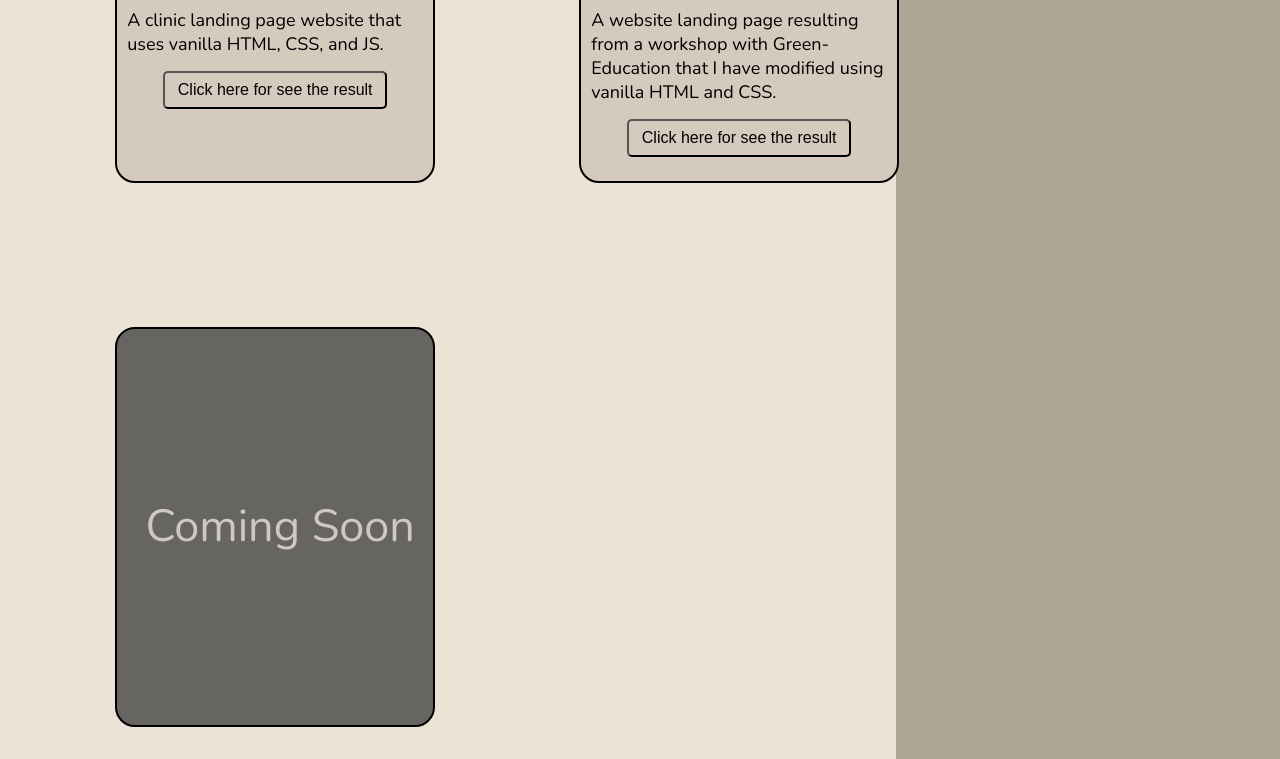
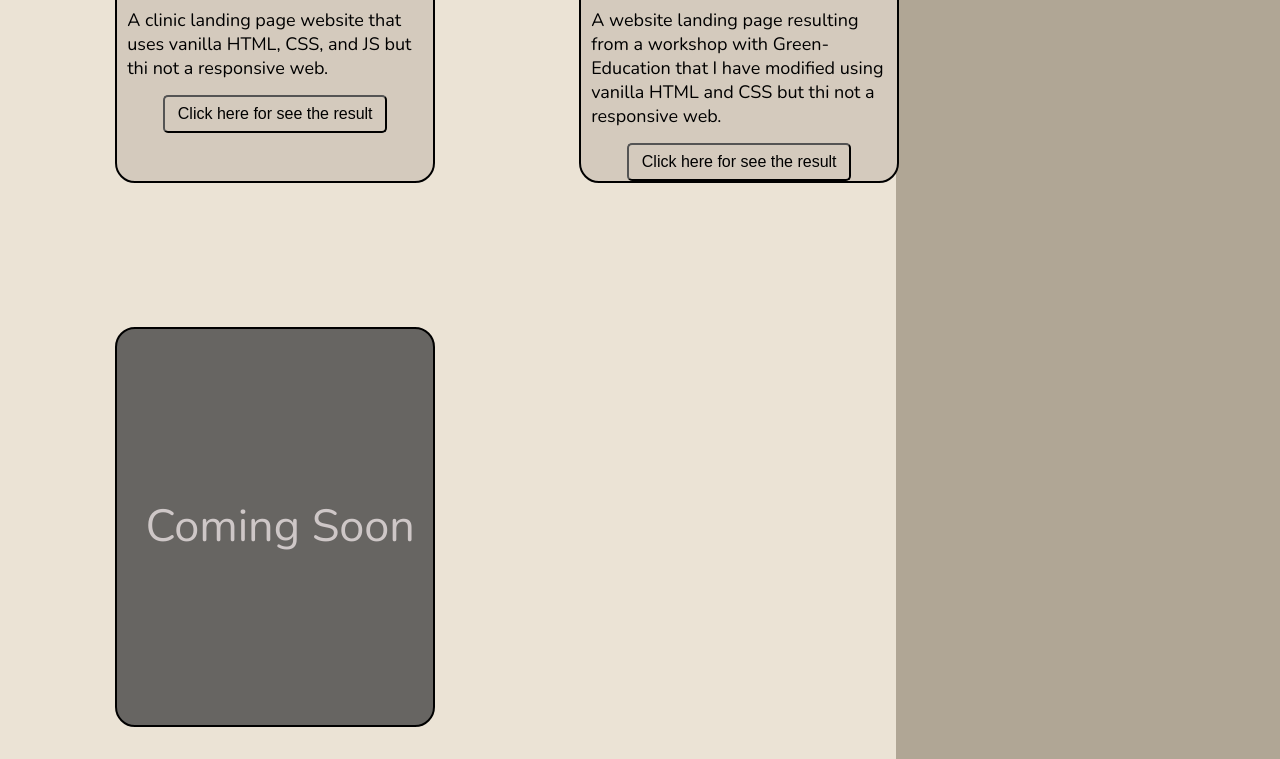
Before and after one commit to mafikag/My-simple-Portfolio, a plain HTML site: page index.html in a window 1280 px wide. Shown: the part 2052-2811 px from the top of the page. Drawn offline with nearby package versions, Linux system fonts and the light colour scheme.

Commit message:
update isi card

```diff
--- a/index.html
+++ b/index.html
@@ -98,7 +98,8 @@
                                 <i class="fa-brands fa-css3-alt"></i>
                                 <i class="fa-brands fa-js"></i>
                             </div>
-                            <p class="card-text">A clinic landing page website that uses vanilla HTML, CSS, and JS.</p>
+                            <p class="card-text">A clinic landing page website that uses vanilla HTML, CSS, and JS but
+                                thi not a responsive web.</p>
                             <button class="check-btn">
                                 <a href="https://klinik-al-nur.vercel.app/" target="_blank">Click here for see the
                                     result</a>
@@ -114,7 +115,8 @@
                                 <i class="fa-brands fa-css3-alt"></i>
                             </div>
                             <p class="card-text">A website landing page resulting from a workshop with Green-Education
-                                that I have modified using vanilla HTML and CSS.</p>
+                                that I have modified using vanilla HTML and CSS but
+                                thi not a responsive web.</p>
                             <button class="check-btn">
                                 <a href="https://landing-page-green-education.vercel.app/" target="_blank">Click here
                                     for see the result</a>
```
